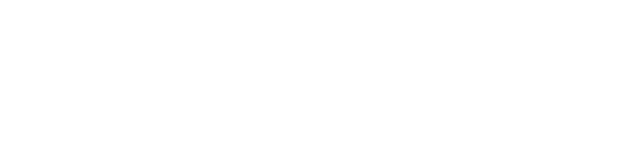
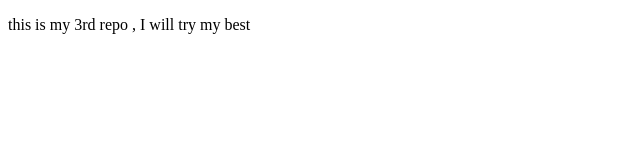
Before and after one commit to BEBACK100/my-3rd-repo, a plain HTML site: page index.html in a window 1280 px wide. Shown: the whole page, without its empty margins (0-640 px from the left). Drawn offline with Linux system fonts and the light colour scheme.

Commit message:
this is my 3rd repo in github

```diff
--- a/index.html
+++ b/index.html
@@ -7,7 +7,7 @@
     <title>My 3rd repo</title>
 </head>
 <body>
-
+    <p>this is my 3rd repo , I will  try my best</p>
 
 </body>
 </html>
```
Also changed, not shown: 1 other file.
